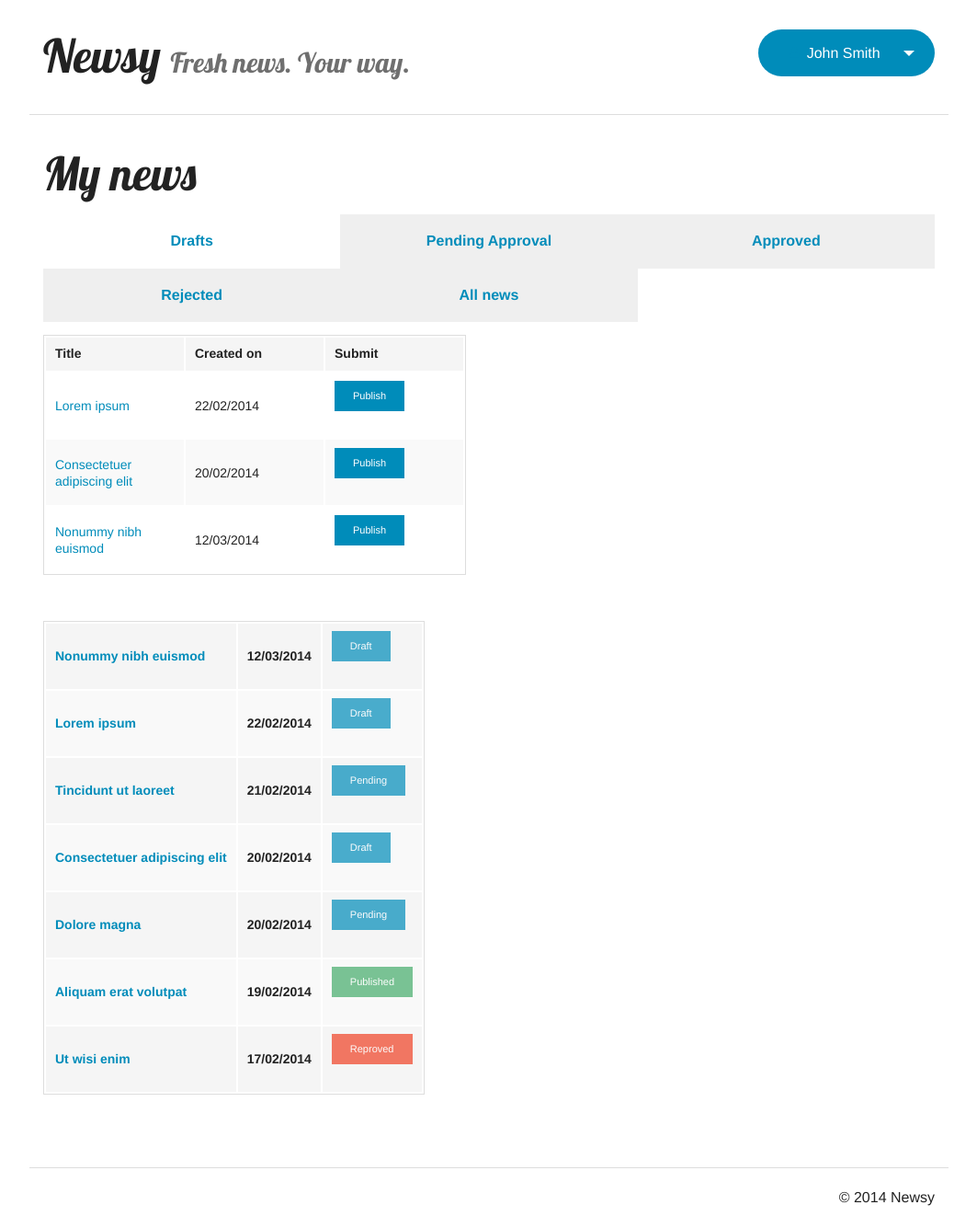
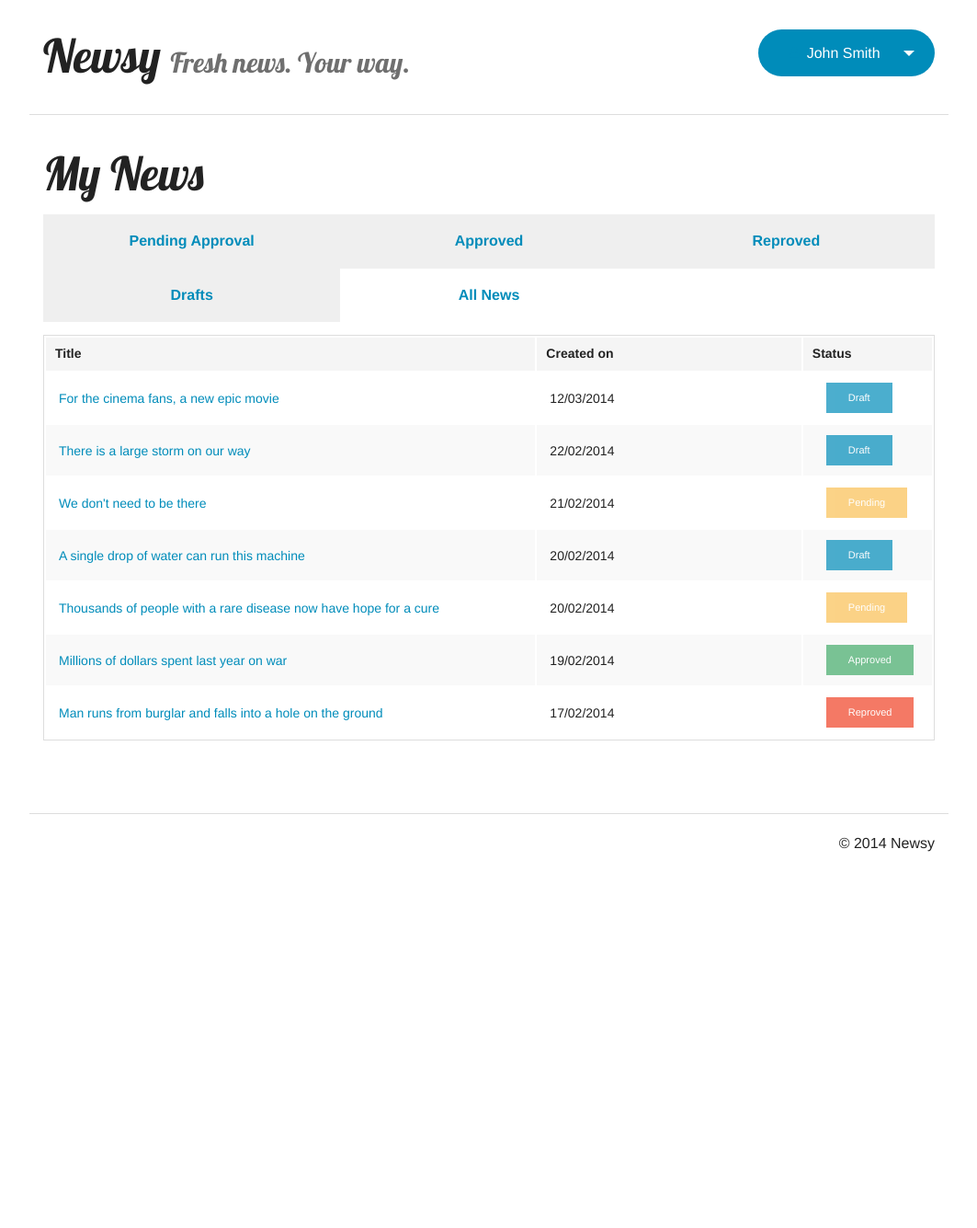
Before and after one commit to tiagoc/Newsy, a PHP site: page /pages/mynews.php in a window 1280 px wide. Shown: the whole page at 92% size, without its empty margins (108-1171 px from the left). After the commit the page ends 926 px from the top, so only its background shows below. Run offline with PHP 8.4, Linux system fonts and the light colour scheme; some libraries are stand-ins or nearby versions.

Commit message:
Improvements on my news and approval board.

```diff
--- a/css/custom.css
+++ b/css/custom.css
@@ -304,3 +304,50 @@ label[for="facebook"], label[for="googleplus"], label[for="linkedin"]{
 .block input{
     margin-bottom: 0;
 }
+
+/* My News */
+.drafts table, .pending table, .approved table, .reproved table, .allnews table{
+    width: 100%;
+}
+
+.drafts td, .pending td, .approved td, .reproved td, .allnews td{
+    margin: 0;
+    padding: 0;
+    padding-left: 1em !important;
+}
+
+.approved .tiny.button.success.disabled.radious{
+    margin: 1em;
+    padding-left: 2.18em !important;
+    padding-right: 2.18em !important;
+}
+
+.reproved .tiny.button.radious.submit-button{
+    margin: 1em;
+    margin-left: 2em;
+    padding-left: 2.5em !important;
+    padding-right: 2.5em !important;
+}
+
+.submit-button{
+    margin: 1em;
+    padding-left: 2.8em !important;
+    padding-right: 2.8em !important;
+    border-radius: 1000px;
+    background-color: #43ac6a;
+}
+
+.submit-button:hover{
+    background-color: #73c893;
+}
+
+.allnews .tiny.button.disabled.radious.pending-button{
+    background-color: #fac054;
+}
+
+.allnews .tiny.button.success.disabled.radious, .allnews .tiny.button.alert.disabled.radious,
+.allnews .tiny.button.disabled.radious, .allnews .tiny.button.disabled.radious.pending-button{
+    margin: 1em;
+    padding-left: 2.18em !important;
+    padding-right: 2.18em !important;
+}
--- a/pages/approvalboard.php
+++ b/pages/approvalboard.php
@@ -32,7 +32,7 @@
                                 <tr>
                                     <td><a>The countdown</a></td>
                                     <td>Steve Nojob</td>
-                                    <td><a href="#" class="tiny button radious publish-button ">Publish</a></td>
+                                    <td><a href="#" class="tiny button radious publish-button">Publish</a></td>
                                 </tr>
                                 <tr>
                                     <td><a>Important things</a></td>
--- a/pages/mynews.php
+++ b/pages/mynews.php
@@ -2,18 +2,19 @@
 
 <div class="row">
     <div class="small-12 columns">
-        <h1>My news</h1>
+        <h1>My News</h1>
 
         <div class="newstab">
         <dl class="tabs" data-tab>
-          <dd class="active"><a href="#panel2-1">Drafts</a></dd>
-          <dd><a href="#panel2-2">Pending Approval</a></dd>
-            <dd><a href="#panel2-3">Approved</a></dd>
-          <dd><a href="#panel2-4">Rejected</a></dd>
-            <dd><a href="#panel2-5">All news</a></dd>
+          <dd><a href="#panel2-1">Pending Approval</a></dd>
+          <dd><a href="#panel2-2">Approved</a></dd>
+          <dd><a href="#panel2-3">Reproved</a></dd>
+          <dd><a href="#panel2-4">Drafts</a></dd>
+          <dd class="active"><a href="#panel2-5">All News</a></dd>
         </dl>
+
         <div class="tabs-content">
-          <div class="content active" id="panel2-1">
+          <div class="content" id="panel2-4">
 
             <!--  Drafts tab -->
 
@@ -22,26 +23,26 @@
                 <table>
                   <thead>
                     <tr>
-                      <th width="150">Title</th>
-                      <th width="150">Created on</th>
-                      <th width="150">Submit</th>
+                      <th width="500">Title</th>
+                      <th width="270">Created on</th>
+                      <th width="50"></th>
                     </tr>
                   </thead>
                   <tbody>
                     <tr>
-                      <td><a>Lorem ipsum</a></td>
+                      <td><a>Lawyer saves woman's life on his way to work</a></td>
                       <td>22/02/2014</td>
-                      <td><a href="#" class="tiny button radious">Publish</a></td>
+                      <td><a href="#" class="tiny button radious submit-button">Submit</a></td>
                     </tr>
                     <tr>
-                      <td><a>Consectetuer adipiscing elit</a></td>
+                      <td><a>Life on a circus</a></td>
                       <td>20/02/2014</td>
-                      <td><a href="#" class="tiny button radious">Publish</a></td>
+                      <td><a href="#" class="tiny button radious submit-button">Submit</a></td>
                     </tr>
                       <tr>
-                      <td><a>Nonummy nibh euismod</a></td>
+                      <td><a>The weather is improving</a></td>
                       <td>12/03/2014</td>
-                      <td><a href="#" class="tiny button radious">Publish</a></td>
+                      <td><a href="#" class="tiny button radious submit-button">Submit</a></td>
                     </tr>
                   </tbody>
                 </table>
@@ -51,31 +52,31 @@
               <!--  Drafts tab end -->
 
           </div>
-            <div class="content" id="panel2-2">
+          <div class="content" id="panel2-1">
 
 
               <!--  Pending approval news tab -->
 
-                <div class = "pendingnews">
+                <div class = "pending">
 
                 <table>
                   <thead>
                     <tr>
-                      <th width="150">Title</th>
-                      <th width="150">Created on</th>
-                      <th width="150">Publish</th>
+                      <th width="500">Title</th>
+                      <th width="270">Created on</th>
+                      <th width="50"></th>
                     </tr>
                   </thead>
                   <tbody>
                     <tr>
-                      <td><a>Tincidunt ut laoreet</a></td>
+                      <td><a>Man survives crash on a wall</a></td>
                       <td>21/02/2014</td>
-                      <td><a href="#" class="tiny button alert radious">Remove</a></td>
+                      <td><a href="#" class="tiny button alert radious delete-button">Delete</a></td>
                     </tr>
                     <tr>
-                      <td><a>Dolore magna</a></td>
+                      <td><a>For a minute there I lost my car keys</a></td>
                       <td>20/02/2014</td>
-                      <td><a href="#" class="tiny button alert radious">Remove</a></td>
+                      <td><a href="#" class="tiny button alert radious delete-button">Delete</a></td>
                     </tr>
                   </tbody>
                 </table>
@@ -86,26 +87,26 @@
 
 
             </div>
-          <div class="content" id="panel2-3">
+          <div class="content" id="panel2-2">
 
 
               <!--  Approved news tab -->
 
-                <div class = "approvednews">
+                <div class = "approved">
 
                 <table>
                   <thead>
                     <tr>
-                      <th width="150">Title</th>
-                      <th width="150">Created on</th>
-                      <th width="150">Publish</th>
+                      <th width="500">Title</th>
+                      <th width="270">Created on</th>
+                      <th width="50"></th>
                     </tr>
                   </thead>
                   <tbody>
                     <tr>
-                      <td><a>Aliquam erat volutpat</a></td>
+                      <td><a>Giant hurricane keeps damaging homes</a></td>
                       <td>19/02/2014</td>
-                      <td><a href="#" class="tiny button success radious">Published</a></td>
+                      <td><a href="#" class="tiny button success disabled radious">Published</a></td>
                     </tr>
                   </tbody>
                 </table>
@@ -116,28 +117,28 @@
 
 
           </div>
-          <div class="content" id="panel2-4">
+          <div class="content" id="panel2-3">
 
 
               <!--  Reproved news tab -->
 
-                <div class = "reprovednews">
+                <div class = "reproved">
 
                 <table>
                   <thead>
                     <tr>
-                      <th width="150">Title</th>
-                      <th width="150">Created on</th>
-                      <th width="150">Observations</th>
-                      <th width="150">Publish</th>
+                      <th width="350">Title</th>
+                      <th width="250">Observations</th>
+                      <th width="30">Created on</th>
+                      <th width="50"></th>
                     </tr>
                   </thead>
                   <tbody>
                     <tr>
-                      <td><a>Ut wisi enim</a></td>
+                      <td><a>A lovely day in London</a></td>
+                      <td>Needs some work on the second paragraph</td>
                       <td>17/02/2014</td>
-                      <td>Needs some work on the second paragraph</td>
-                      <td><a href="#" class="tiny button radious">Publish</a></td>
+                      <td><a href="#" class="tiny button radious submit-button">Submit</a></td>
                     </tr>
                   </tbody>
                 </table>
@@ -151,72 +152,59 @@
             <!--  All news tab -->
 
                 <div class = "allnews">
-
-                <table>
+                  <table>
                   <thead>
                     <tr>
-                      <td><a>Nonummy nibh euismod</a></td>
+                      <th width="500">Title</th>
+                      <th width="270">Created on</th>
+                      <th width="50">Status</th>
+                    </tr>
+                  </thead>
+                  <tbody>
+                    <tr>
+                      <td><a>For the cinema fans, a new epic movie</a></td>
                       <td>12/03/2014</td>
                       <td><a href="#" class="tiny button disabled radious">Draft</a></td>
                     </tr>
                     <tr>
-                      <td><a>Lorem ipsum</a></td>
+                      <td><a>There is a large storm on our way</a></td>
                       <td>22/02/2014</td>
                       <td><a href="#" class="tiny button disabled radious">Draft</a></td>
                     </tr>
                     <tr>
-                      <td><a>Tincidunt ut laoreet</a></td>
+                      <td><a>We don't need to be there</a></td>
                       <td>21/02/2014</td>
-                      <td><a href="#" class="tiny button disabled radious">Pending</a></td>
+                      <td><a href="#" class="tiny button disabled radious pending-button">Pending</a></td>
                     </tr>
                     <tr>
-                      <td><a>Consectetuer adipiscing elit</a></td>
+                      <td><a>A single drop of water can run this machine</a></td>
                       <td>20/02/2014</td>
                       <td><a href="#" class="tiny button disabled radious">Draft</a></td>
                     </tr>
                     <tr>
-                      <td><a>Dolore magna</a></td>
+                      <td><a>Thousands of people with a rare disease now have hope for a cure</a></td>
                       <td>20/02/2014</td>
-                      <td><a href="#" class="tiny button disabled radious">Pending</a></td>
+                      <td><a href="#" class="tiny button disabled radious pending-button">Pending</a></td>
                     </tr>
                     <tr>
-                      <td><a>Aliquam erat volutpat</a></td>
+                      <td><a>Millions of dollars spent last year on war</a></td>
                       <td>19/02/2014</td>
-                      <td><a href="#" class="tiny button success disabled radious">Published</a></td>
+                      <td><a href="#" class="tiny button success disabled radious">Approved</a></td>
                     </tr>
                     <tr>
-                      <td><a>Ut wisi enim</a></td>
+                      <td><a>Man runs from burglar and falls into a hole on the ground</a></td>
                       <td>17/02/2014</td>
                       <td><a href="#" class="tiny button alert disabled radious">Reproved</a></td>
                     </tr>
-
                   </tbody>
                 </table>
-
-                </div>
+              </div>
 
               <!--  All news tab end -->
-
-
-
-
           </div>
-        </div>
-
-
-
-
-
-
-
-            </div>
-
-
-
-
-
-
+      </div>
     </div>
+  </div>
 </div>
 
 <?php include './footer.php'; ?>
```
